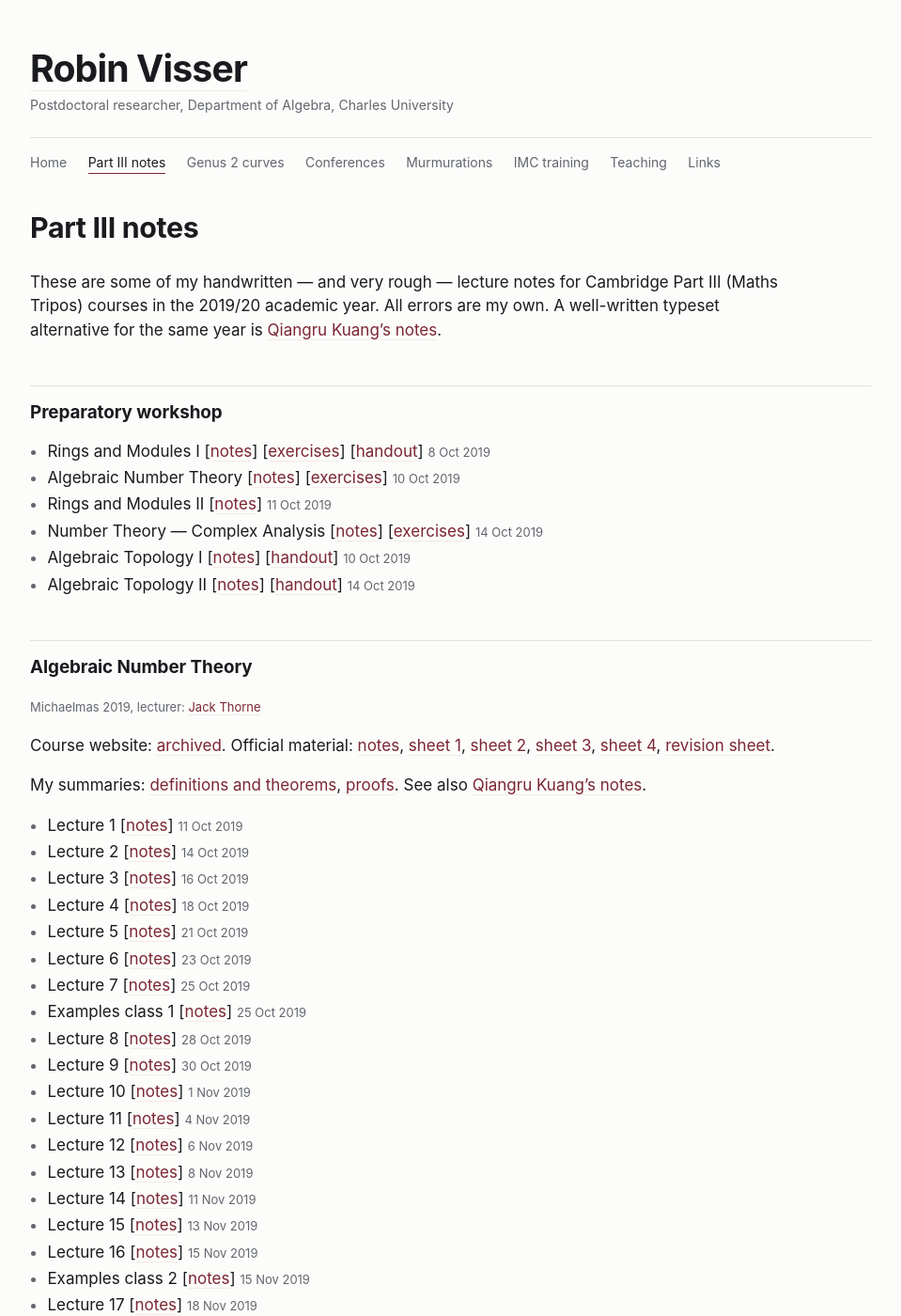
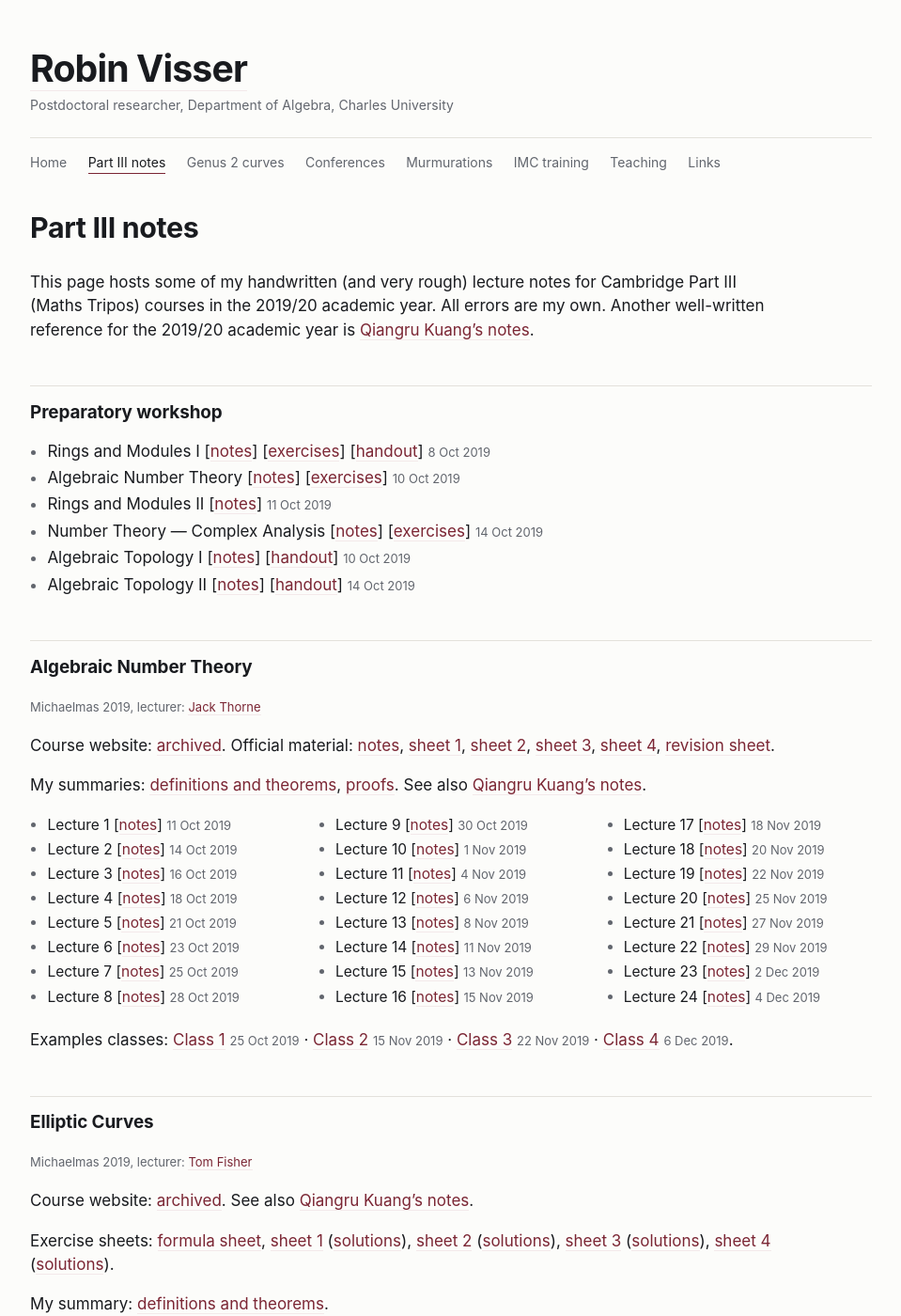
Before and after one commit to rvisser7/rvisser7.github.io, a Jekyll site: the page built from partiii/index.md, in a window 1280 px wide and 1400 px high. Shown: the whole window at 94% size, without its empty margins (160-1119 px from the left). Built offline with Jekyll 4.4.1, drawn with Linux system fonts in a browser that asks for light colours; some of the changed text lies outside the part shown.

Commit message:
Update algebraic number theory lecture notes structure

```diff
--- a/partiii/index.md
+++ b/partiii/index.md
@@ -4,10 +4,8 @@ title: Part III notes
 description: Handwritten lecture notes from the Cambridge Part III (Maths Tripos), 2019/20.
 ---
 
-These are some of my handwritten — and very rough — lecture notes for Cambridge
-Part III (Maths Tripos) courses in the 2019/20 academic year. All errors are my
-own. A well-written typeset alternative for the same year is
-[Qiangru Kuang's notes](http://qk206.user.srcf.net/notes/).
+This page hosts some of my handwritten (and very rough) lecture notes for Cambridge Part III (Maths Tripos) courses in the 2019/20 academic year.
+All errors are my own. Another well-written reference for the 2019/20 academic year is [Qiangru Kuang's notes](http://qk206.user.srcf.net/notes/).
 
 ## Preparatory workshop
 
@@ -35,6 +33,8 @@ My summaries: [definitions and theorems]({{ site.partiii_base }}/part_iii_algebr
 [proofs]({{ site.partiii_base }}/part_iii_algebraic_number_theory_proofs.pdf).
 See also [Qiangru Kuang's notes](http://qk206.user.srcf.net/notes/algebraic_number_theory.pdf).
 
+<div class="lecture-cols" markdown="1">
+
 {: .dense}
 - Lecture 1 [[notes]({{ site.partiii_base }}/ant2019_lecture1.pdf)] <span class="meta">11 Oct 2019</span>
 - Lecture 2 [[notes]({{ site.partiii_base }}/ant2019_lecture2.pdf)] <span class="meta">14 Oct 2019</span>
@@ -43,8 +43,9 @@ See also [Qiangru Kuang's notes](http://qk206.user.srcf.net/notes/algebraic_numb
 - Lecture 5 [[notes]({{ site.partiii_base }}/ant2019_lecture5.pdf)] <span class="meta">21 Oct 2019</span>
 - Lecture 6 [[notes]({{ site.partiii_base }}/ant2019_lecture6.pdf)] <span class="meta">23 Oct 2019</span>
 - Lecture 7 [[notes]({{ site.partiii_base }}/ant2019_lecture7.pdf)] <span class="meta">25 Oct 2019</span>
-- Examples class 1 [[notes]({{ site.partiii_base }}/ant2019_examples1.pdf)] <span class="meta">25 Oct 2019</span>
 - Lecture 8 [[notes]({{ site.partiii_base }}/ant2019_lecture8.pdf)] <span class="meta">28 Oct 2019</span>
+
+{: .dense}
 - Lecture 9 [[notes]({{ site.partiii_base }}/ant2019_lecture9.pdf)] <span class="meta">30 Oct 2019</span>
 - Lecture 10 [[notes]({{ site.partiii_base }}/ant2019_lecture10.pdf)] <span class="meta">1 Nov 2019</span>
 - Lecture 11 [[notes]({{ site.partiii_base }}/ant2019_lecture11.pdf)] <span class="meta">4 Nov 2019</span>
@@ -53,17 +54,20 @@ See also [Qiangru Kuang's notes](http://qk206.user.srcf.net/notes/algebraic_numb
 - Lecture 14 [[notes]({{ site.partiii_base }}/ant2019_lecture14.pdf)] <span class="meta">11 Nov 2019</span>
 - Lecture 15 [[notes]({{ site.partiii_base }}/ant2019_lecture15.pdf)] <span class="meta">13 Nov 2019</span>
 - Lecture 16 [[notes]({{ site.partiii_base }}/ant2019_lecture16.pdf)] <span class="meta">15 Nov 2019</span>
-- Examples class 2 [[notes]({{ site.partiii_base }}/ant2019_examples2.pdf)] <span class="meta">15 Nov 2019</span>
+
+{: .dense}
 - Lecture 17 [[notes]({{ site.partiii_base }}/ant2019_lecture17.pdf)] <span class="meta">18 Nov 2019</span>
 - Lecture 18 [[notes]({{ site.partiii_base }}/ant2019_lecture18.pdf)] <span class="meta">20 Nov 2019</span>
 - Lecture 19 [[notes]({{ site.partiii_base }}/ant2019_lecture19.pdf)] <span class="meta">22 Nov 2019</span>
-- Examples class 3 [[notes]({{ site.partiii_base }}/ant2019_examples3.pdf)] <span class="meta">22 Nov 2019</span>
 - Lecture 20 [[notes]({{ site.partiii_base }}/ant2019_lecture20.pdf)] <span class="meta">25 Nov 2019</span>
 - Lecture 21 [[notes]({{ site.partiii_base }}/ant2019_lecture21.pdf)] <span class="meta">27 Nov 2019</span>
 - Lecture 22 [[notes]({{ site.partiii_base }}/ant2019_lecture22.pdf)] <span class="meta">29 Nov 2019</span>
 - Lecture 23 [[notes]({{ site.partiii_base }}/ant2019_lecture23.pdf)] <span class="meta">2 Dec 2019</span>
 - Lecture 24 [[notes]({{ site.partiii_base }}/ant2019_lecture24.pdf)] <span class="meta">4 Dec 2019</span>
-- Examples class 4 [[notes]({{ site.partiii_base }}/ant2019_examples4.pdf)] <span class="meta">6 Dec 2019</span>
+
+</div>
+
+Examples classes: [Class 1]({{ site.partiii_base }}/ant2019_examples1.pdf) <span class="meta">25 Oct 2019</span> · [Class 2]({{ site.partiii_base }}/ant2019_examples2.pdf) <span class="meta">15 Nov 2019</span> · [Class 3]({{ site.partiii_base }}/ant2019_examples3.pdf) <span class="meta">22 Nov 2019</span> · [Class 4]({{ site.partiii_base }}/ant2019_examples4.pdf) <span class="meta">6 Dec 2019</span>.
 
 ## Elliptic Curves
 
```
